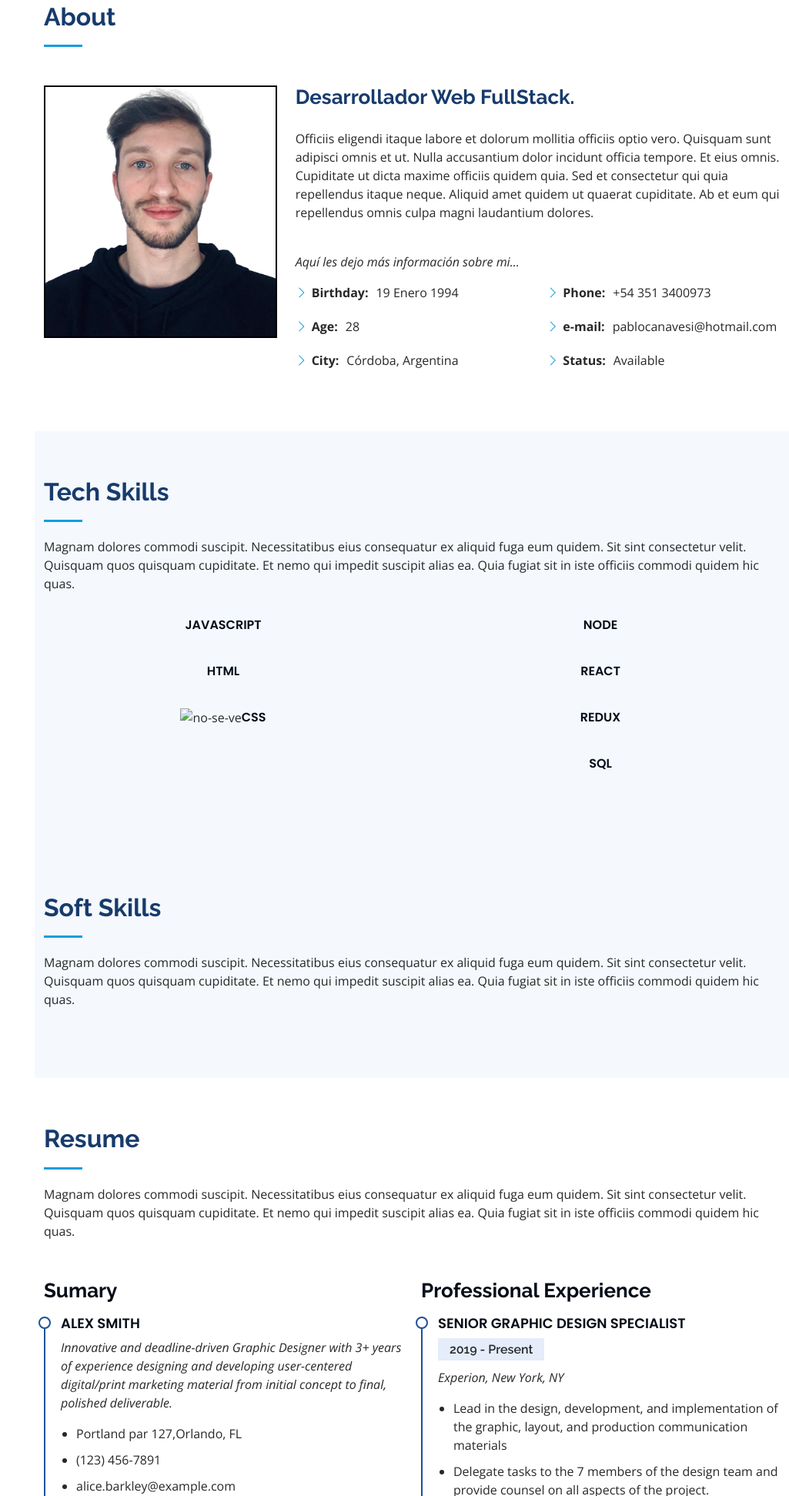
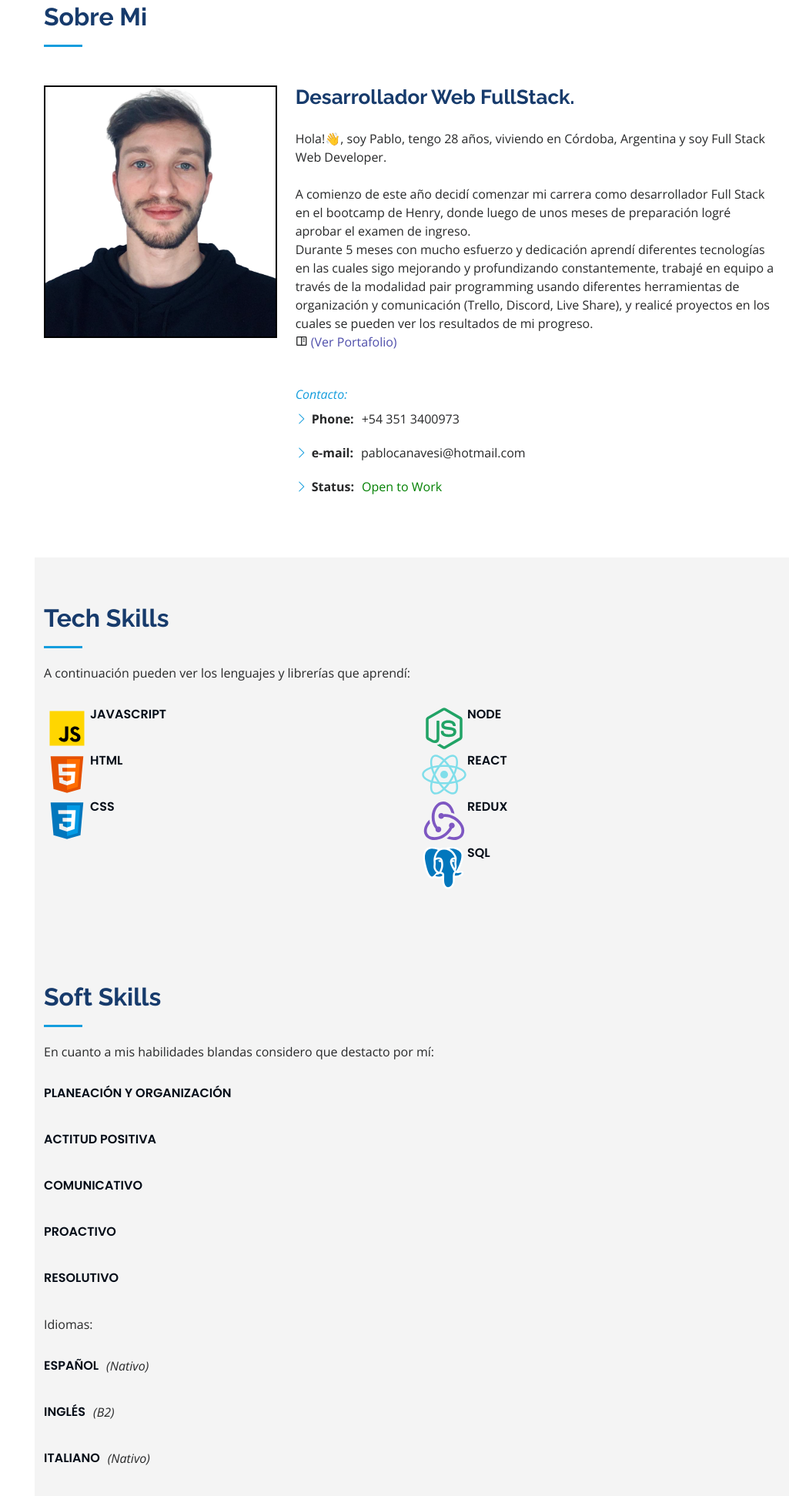
Before and after one commit to pablocana/portafolio-b, a website: page iPortfolio/index.html in a window 1280 px wide. Shown: the part 857-2800 px from the top of the page at 77% size, without its empty margins (255-1280 px from the left). Drawn offline with nearby package versions, Linux system fonts and the light colour scheme.

Commit message:
cambios, about, skills, cv1

```diff
--- a/iPortfolio/assets/css/style.css
+++ b/iPortfolio/assets/css/style.css
@@ -299,7 +299,7 @@ section {
 }
 
 .section-bg {
-  background: #f5f8fd;
+  background: #b7b8b927;
 }
 
 .section-title {
@@ -421,11 +421,12 @@ section {
 --------------------------------------------------------------*/
 .skills .progress {
   height: 60px;
-  justify-content: center;
+  /* justify-content: center; */
   background: none;
   border-radius: 0;
   font-size: medium;
 }
+
 
 .skills .progress .skill {
   padding: 0;
--- a/iPortfolio/index.html
+++ b/iPortfolio/index.html
@@ -91,7 +91,7 @@
       <div class="container" >   <!--PONER ADENTRO DE LA ETIQUETA style="background-color: rgba(128, 128, 128, 0.664);" -->
 
         <div class="section-title">
-          <h2>About</h2>
+          <h2>Sobre Mi</h2>
           <!-- <button>Hola press me</button> -->
           <p><!-- ver que poner --></p>
         </div>
@@ -103,30 +103,42 @@
           <div class="col-lg-8 pt-4 pt-lg-0 content" data-aos="fade-left">
             <h3>Desarrollador <!-- &amp; --> Web FullStack.</h3>
             <p style="margin-top: 25px;">
-              Officiis eligendi itaque labore et dolorum mollitia officiis optio vero. Quisquam sunt adipisci omnis et ut. Nulla accusantium dolor incidunt officia tempore. Et eius omnis.
-              Cupiditate ut dicta maxime officiis quidem quia. Sed et consectetur qui quia repellendus itaque neque. Aliquid amet quidem ut quaerat cupiditate. Ab et eum qui repellendus omnis culpa magni laudantium dolores.
+              Hola!👋, soy Pablo, tengo 28 años, viviendo en Córdoba, Argentina y soy Full Stack Web Developer.
+            <br>
+            <br>
+              A comienzo de este año decidí comenzar mi carrera como desarrollador Full Stack en el bootcamp de Henry,
+              donde luego de unos meses de preparación logré aprobar el examen de ingreso.
+              <br>
+              Durante 5 meses con mucho esfuerzo y dedicación aprendí diferentes tecnologías en las cuales sigo mejorando y profundizando constantemente,
+              trabajé en equipo a través de la modalidad pair programming usando diferentes herramientas de organización y comunicación (Trello, Discord, Live Share),
+              y realicé proyectos en los cuales se pueden ver los resultados de mi progreso.
+              <a href="#portfolio" class="nav-link scrollto"><i class="bx bx-book-content"></i> <span style="color:rgba(23, 23, 145, 0.767)">(Ver Portafolio)</span></a>
             </p>
-            <p class="fst-italic" style="margin-top: 40px;">
+            <!-- <p class="fst-italic" style="margin-top: 40px;">
               Aquí les dejo más información sobre mi...
-            </p>
+            </p> -->
             <div class="row">
               <div class="col-lg-6">
                 <ul>
-                  <li><i class="bi bi-chevron-right"></i> <strong>Birthday:</strong> <span>19 Enero 1994</span></li>
-                  <li><i class="bi bi-chevron-right"></i> <strong>Age:</strong> <span>28</span></li>
-                  <!-- <li><i class="bi bi-chevron-right"></i> <strong>Website:</strong> <span>www.example.com</span></li> -->
-
-                  <li><i class="bi bi-chevron-right"></i> <strong>City:</strong> <span>Córdoba, Argentina</span></li>
+                  <li class="fst-italic" style="margin-top: 40px;"><i>Contacto:</i></li>
+                  <li><i class="bi bi-chevron-right"></i> <strong>Phone:</strong> <span>+54 351 3400973</span></li>
+                  <!-- <li><i class="bi bi-chevron-right"></i> <strong>Degree:</strong> <span>Master</span></li> -->
+                  <li><i class="bi bi-chevron-right"></i> <strong>e-mail:</strong> <span>pablocanavesi@hotmail.com</span></li>
+                  <li><i class="bi bi-chevron-right"></i> <strong>Status:</strong> <span style="color:green">Open to Work</span></li>
+                  <!-- <li><i class="bi bi-chevron-right"></i> <strong>Status:</strong> <span>Open to relocate</span></li> -->
                 </ul>
               </div>
               <div class="col-lg-6">
-                <ul>
-                  <li><i class="bi bi-chevron-right"></i> <strong>Phone:</strong> <span>+54 351 3400973</span></li>
-                  <!-- <li><i class="bi bi-chevron-right"></i> <strong>Degree:</strong> <span>Master</span></li> -->
-                  <li><i class="bi bi-chevron-right"></i> <strong>e-mail:</strong> <span>pablocanavesi@hotmail.com</span></li>
-                  <li><i class="bi bi-chevron-right"></i> <strong>Status:</strong> <span>Available</span></li>
-                </ul>
+                <!-- <ul>
+                  <li>Sobre mi:</li>
+                  <li><i class="bi bi-chevron-right"></i> <strong>Birthday:</strong> <span>19 Enero 1994</span></li>
+                  <li><i class="bi bi-chevron-right"></i> <strong>Age:</strong> <span>28</span></li>
+                  <li><i class="bi bi-chevron-right"></i> <strong>City:</strong> <span>Córdoba, Argentina</span></li>
+
+                  <li><i class="bi bi-chevron-right"></i> <strong>Website:</strong> <span>www.example.com</span></li>
+                </ul> -->
               </div>
+
             </div>
 
           </div>
@@ -196,7 +208,7 @@
 
         <div class="section-title">
           <h2>Tech Skills</h2>
-          <p>Magnam dolores commodi suscipit. Necessitatibus eius consequatur ex aliquid fuga eum quidem. Sit sint consectetur velit. Quisquam quos quisquam cupiditate. Et nemo qui impedit suscipit alias ea. Quia fugiat sit in iste officiis commodi quidem hic quas.</p>
+          <p>A continuación pueden ver los lenguajes y librerías que aprendí: </p>
         </div>
 
         <div class="row skills-content">
@@ -204,6 +216,7 @@
           <div class="col-lg-6" data-aos="fade-up">
 
             <div class="progress">
+              <img src="assets/img/skills/javascript.svg" alt="no-se-ve" >
               <span class="skill">JavaScript <!-- <i class="val">100%</i> --></span>
               <!-- <div class="progress-bar-wrap">
                 <div class="progress-bar" role="progressbar" aria-valuenow="100" aria-valuemin="0" aria-valuemax="100"></div>
@@ -211,6 +224,7 @@
             </div>
 
             <div class="progress">
+              <img src="assets/img/skills/html.svg" alt="no-se-ve" >
               <span class="skill">HTML <!-- <i class="val">90%</i> --></span>
               <!-- <div class="progress-bar-wrap">
                 <div class="progress-bar" role="progressbar" aria-valuenow="90" aria-valuemin="0" aria-valuemax="100"></div>
@@ -219,8 +233,8 @@
 
             <div class="progress">
 
-              <img src="html.png" alt="no-se-ve">
 
+              <img src="assets/img/skills/css.svg" alt="no-se-ve" >
               <span class="skill">CSS <!-- <i class="val">75%</i> --></span>
               <!-- <div class="progress-bar-wrap">
                 <div class="progress-bar" role="progressbar" aria-valuenow="75" aria-valuemin="0" aria-valuemax="100"></div>
@@ -232,6 +246,7 @@
           <div class="col-lg-6" data-aos="fade-up" data-aos-delay="100">
 
             <div class="progress">
+              <img src="assets/img/skills/nodejs.svg" alt="no-se-ve" >
               <span class="skill">Node <!-- <i class="val">80%</i> --></span>
               <!-- <div class="progress-bar-wrap">
                 <div class="progress-bar" role="progressbar" aria-valuenow="80" aria-valuemin="0" aria-valuemax="100"></div>
@@ -239,6 +254,7 @@
             </div>
 
             <div class="progress">
+              <img src="assets/img/skills/react.svg" alt="no-se-ve" >
               <span class="skill">React <!-- <i class="val">75%</i> --></span>
               <!-- <div class="progress-bar-wrap">
                 <div class="progress-bar" role="progressbar" aria-valuenow="75" aria-valuemin="0" aria-valuemax="100"></div>
@@ -246,6 +262,7 @@
             </div>
 
             <div class="progress">
+              <img src="assets/img/skills/redux.svg" alt="no-se-ve" >
               <span class="skill">Redux <!-- <i class="val">90%</i> --></span>
               <!-- <div class="progress-bar-wrap">
                 <div class="progress-bar" role="progressbar" aria-valuenow="90" aria-valuemin="0" aria-valuemax="100"></div>
@@ -253,6 +270,7 @@
             </div>
 
             <div class="progress">
+              <img src="assets/img/skills/pgsql.svg" alt="no-se-ve" >
               <span class="skill">SQL <!-- <i class="val">55%</i> --></span>
               <!-- <div class="progress-bar-wrap">
                 <div class="progress-bar" role="progressbar" aria-valuenow="55" aria-valuemin="0" aria-valuemax="100"></div>
@@ -275,58 +293,89 @@
 
         <div class="section-title">
           <h2>Soft Skills</h2>
-          <p>Magnam dolores commodi suscipit. Necessitatibus eius consequatur ex aliquid fuga eum quidem. Sit sint consectetur velit. Quisquam quos quisquam cupiditate. Et nemo qui impedit suscipit alias ea. Quia fugiat sit in iste officiis commodi quidem hic quas.</p>
+          <p>
+            En cuanto a mis habilidades blandas considero que destacto por mí:
+          </p>
         </div>
+
 
         <div class="row skills-content">
 
           <div class="col-lg-6" data-aos="fade-up">
 
-            <!-- <div class="progress">
-              <span class="skill">HTML <i class="val">100%</i></span>
-              <div class="progress-bar-wrap">
+            <div class="progress">
+              <span class="skill">Planeación y organización <!-- <i class="val">100%</i> --></span>
+              <!-- <div class="progress-bar-wrap">
                 <div class="progress-bar" role="progressbar" aria-valuenow="100" aria-valuemin="0" aria-valuemax="100"></div>
-              </div>
+              </div> -->
             </div>
 
             <div class="progress">
-              <span class="skill">CSS <i class="val">90%</i></span>
-              <div class="progress-bar-wrap">
+              <span class="skill">Actitud positiva <!-- <i class="val">90%</i> --></span>
+              <!-- <div class="progress-bar-wrap">
                 <div class="progress-bar" role="progressbar" aria-valuenow="90" aria-valuemin="0" aria-valuemax="100"></div>
-              </div>
+              </div> -->
             </div>
 
             <div class="progress">
-              <span class="skill">JavaScript <i class="val">75%</i></span>
-              <div class="progress-bar-wrap">
+              <span class="skill">Comunicativo <!-- <i class="val">75%</i> --></span>
+              <!-- <div class="progress-bar-wrap">
                 <div class="progress-bar" role="progressbar" aria-valuenow="75" aria-valuemin="0" aria-valuemax="100"></div>
-              </div>
+              </div> -->
+            </div>
+
+            <div class="progress">
+              <span class="skill">Proactivo <!-- <i class="val">75%</i> --></span>
+              <!-- <div class="progress-bar-wrap">
+                <div class="progress-bar" role="progressbar" aria-valuenow="75" aria-valuemin="0" aria-valuemax="100"></div>
+              </div> -->
+            </div>
+
+            <div class="progress">
+              <span class="skill">Resolutivo <!-- <i class="val">75%</i> --></span>
+              <!-- <div class="progress-bar-wrap">
+                <div class="progress-bar" role="progressbar" aria-valuenow="75" aria-valuemin="0" aria-valuemax="100"></div>
+              </div> -->
             </div>
 
           </div>
 
+          <div class="section-title">
+            <p style="display: flex; align-content: flex-end;">
+              Idiomas:
+            </p>
+          </div>
+
+
           <div class="col-lg-6" data-aos="fade-up" data-aos-delay="100">
 
             <div class="progress">
-              <span class="skill">PHP <i class="val">80%</i></span>
-              <div class="progress-bar-wrap">
+              <span class="skill">Español </span> <i class="val" style="margin-left: 10px;">(Nativo)</i>
+              <!-- <div class="progress-bar-wrap">
                 <div class="progress-bar" role="progressbar" aria-valuenow="80" aria-valuemin="0" aria-valuemax="100"></div>
-              </div>
+              </div> -->
             </div>
 
             <div class="progress">
-              <span class="skill">WordPress/CMS <i class="val">90%</i></span>
-              <div class="progress-bar-wrap">
+              <span class="skill">Inglés  </span> <i class="val" style="margin-left: 10px;">(B2)</i>
+              <!-- <div class="progress-bar-wrap">
                 <div class="progress-bar" role="progressbar" aria-valuenow="90" aria-valuemin="0" aria-valuemax="100"></div>
-              </div>
+              </div> -->
             </div>
 
             <div class="progress">
-              <span class="skill">Photoshop <i class="val">55%</i></span>
-              <div class="progress-bar-wrap">
+              <span class="skill">Italiano  </span> <i class="val" style="margin-left: 10px;">(Nativo)</i>
+              <!-- <div class="progress-bar-wrap">
                 <div class="progress-bar" role="progressbar" aria-valuenow="55" aria-valuemin="0" aria-valuemax="100"></div>
-              </div>
-            </div> -->
+              </div> -->
+            </div>
+
+            <div class="progress">
+              <span class="skill">Portugués  </span> <i class="val" style="margin-left: 10px;">(Básico)</i>
+              <!-- <div class="progress-bar-wrap">
+                <div class="progress-bar" role="progressbar" aria-valuenow="55" aria-valuemin="0" aria-valuemax="100"></div>
+              </div> -->
+            </div>
 
           </div>
 
@@ -342,25 +391,27 @@
       <div class="container">
 
         <div class="section-title">
-          <h2>Resume</h2>
-          <p>Magnam dolores commodi suscipit. Necessitatibus eius consequatur ex aliquid fuga eum quidem. Sit sint consectetur velit. Quisquam quos quisquam cupiditate. Et nemo qui impedit suscipit alias ea. Quia fugiat sit in iste officiis commodi quidem hic quas.</p>
+          <h2>Curriculum Vitae</h2>
+          <p></p>
         </div>
 
         <div class="row">
           <div class="col-lg-6" data-aos="fade-up">
             <h3 class="resume-title">Sumary</h3>
             <div class="resume-item pb-0">
-              <h4>Alex Smith</h4>
-              <p><em>Innovative and deadline-driven Graphic Designer with 3+ years of experience designing and developing user-centered digital/print marketing material from initial concept to final, polished deliverable.</em></p>
+              <h4>Pablo Agustín Canavesi</h4>
+              <p><em>
+
+              </em></p>
               <ul>
-                <li>Portland par 127,Orlando, FL</li>
-                <li>(123) 456-7891</li>
-                <li>alice.barkley@example.com</li>
+                <li>Córdoba capital, Córdoba Argentina</li>
+                <li>+54 (351) 3400973</li>
+                <li>pablocanavesi@hotmail.com</li>
               </ul>
             </div>
 
-            <h3 class="resume-title">Education</h3>
-            <div class="resume-item">
+            <h3 class="resume-title">TECNOLOGÍAS</h3>
+            <!-- <div class="resume-item">
               <h4>Master of Fine Arts &amp; Graphic Design</h4>
               <h5>2015 - 2016</h5>
               <p><em>Rochester Institute of Technology, Rochester, NY</em></p>
@@ -371,10 +422,10 @@
               <h5>2010 - 2014</h5>
               <p><em>Rochester Institute of Technology, Rochester, NY</em></p>
               <p>Quia nobis sequi est occaecati aut. Repudiandae et iusto quae reiciendis et quis Eius vel ratione eius unde vitae rerum voluptates asperiores voluptatem Earum molestiae consequatur neque etlon sader mart dila</p>
-            </div>
+            </div> -->
           </div>
-          <div class="col-lg-6" data-aos="fade-up" data-aos-delay="100">
-            <h3 class="resume-title">Professional Experience</h3>
+
+          <h3 class="resume-title">PROYECTOS</h3>
             <div class="resume-item">
               <h4>Senior graphic design specialist</h4>
               <h5>2019 - Present</h5>
@@ -386,8 +437,23 @@
                 <li>Oversee the efficient use of production project budgets ranging from $2,000 - $25,000</li>
               </ul>
             </div>
+
+
+          <div class="col-lg-6" data-aos="fade-up" data-aos-delay="100">
+
             <div class="resume-item">
-              <h4>Graphic design specialist</h4>
+              <h4>EDUCACIÓN PROFESIONAL</h4>
+              <h5>2022</h5>
+              <p><em>Henry Bootcamps</em></p>
+              <ul>
+                <li>Full Stack Web Developer. Henry Bootcamp. 700 horas de cursado teórico-práctico.</li>
+              </ul>
+            </div>
+
+
+            EDUCACIÓN PROFESIONAL
+            <div class="resume-item">
+              <h4>EXPERIENCIA PROFESIONAL</h4>
               <h5>2017 - 2018</h5>
               <p><em>Stepping Stone Advertising, New York, NY</em></p>
               <ul>
```
Also changed, not shown: iPortfolio/portfolio-details.html (+1 -1 lines), iPortfolio/assets/img/skills/css.svg (renamed from iPortfolio/assets/img/skills/css.png), iPortfolio/assets/img/skills/express.svg (renamed from iPortfolio/assets/img/skills/express.png), iPortfolio/assets/img/skills/github-blue.svg (renamed from iPortfolio/assets/img/skills/github-blue.png), iPortfolio/assets/img/skills/github.svg (added), iPortfolio/assets/img/skills/html.svg (renamed from iPortfolio/assets/img/skills/html.png), iPortfolio/assets/img/skills/javascript.svg (renamed from iPortfolio/assets/img/skills/javascript.png), iPortfolio/assets/img/skills/nodejs.svg (renamed from iPortfolio/assets/img/skills/nodejs.png), iPortfolio/assets/img/skills/pgsql.svg (renamed from iPortfolio/assets/img/skills/pgsql.png), iPortfolio/assets/img/skills/react.svg (renamed from iPortfolio/assets/img/skills/react.png), iPortfolio/assets/img/skills/redux.svg (renamed from iPortfolio/assets/img/skills/redux.png).
